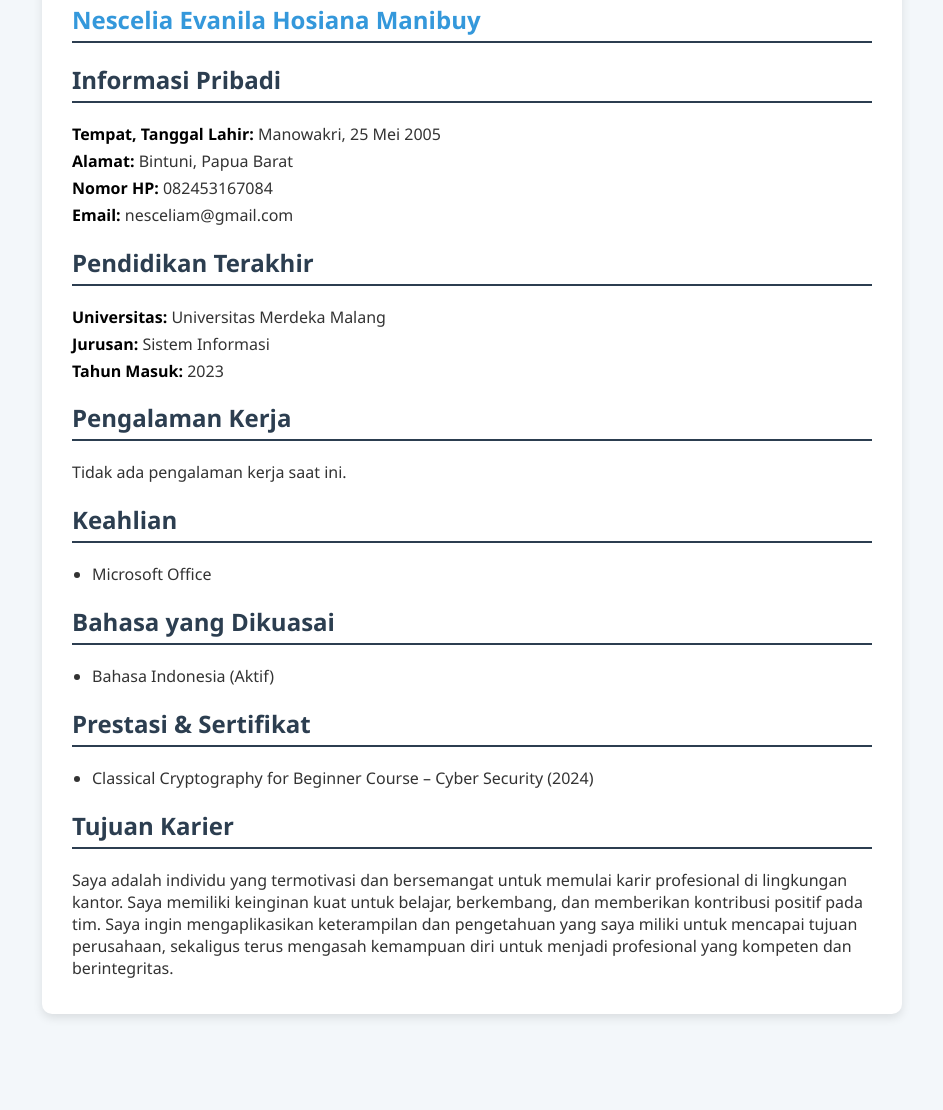
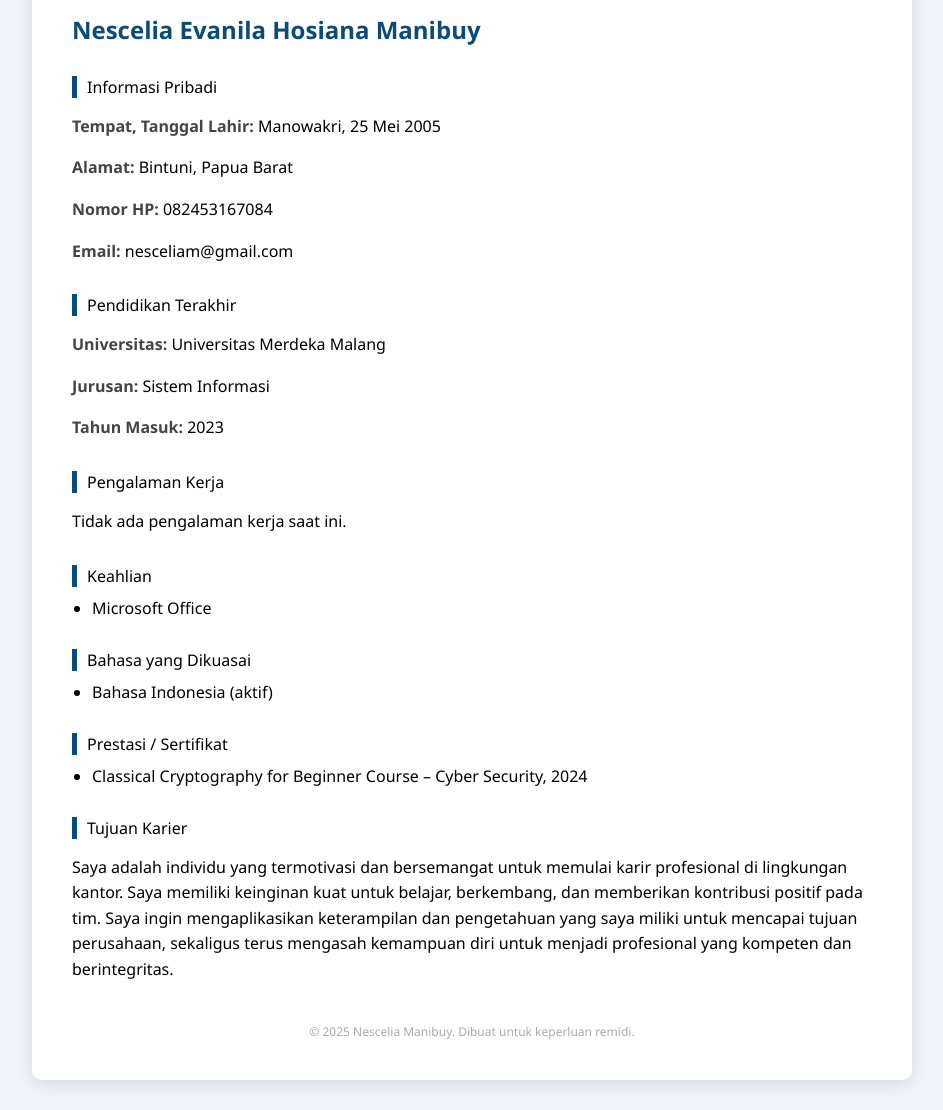
Before and after one commit to Nesceliamanibuy/cv-nescelia-manibuy, a plain HTML site: page index.html in a window 1280 px wide. Shown: the part 143-1253 px from the top of the page, without its empty margins (168-1111 px from the left). Before the commit the page ends 1187 px from the top, so only its background shows below. Drawn offline with Linux system fonts and the light colour scheme.

Commit message:
Update index.html

```diff
--- a/index.html
+++ b/index.html
@@ -2,83 +2,93 @@
 <html lang="id">
 <head>
   <meta charset="UTF-8">
-  <meta name="viewport" content="width=device-width, initial-scale=1.0">
-  <title>CV Nescelia</title>
+  <meta name="viewport" content="width=device-width, initial-scale=1">
+  <title>CV Nescelia Manibuy</title>
   <style>
     body {
       font-family: 'Segoe UI', sans-serif;
-      background: #f3f7fa;
+      background: #f0f4f8;
       margin: 0;
       padding: 0;
-      color: #333;
     }
     .container {
       max-width: 800px;
-      background: #fff;
+      background: #ffffff;
       margin: 30px auto;
-      padding: 30px;
+      padding: 40px;
       border-radius: 10px;
-      box-shadow: 0 4px 10px rgba(0,0,0,0.1);
+      box-shadow: 0 5px 15px rgba(0,0,0,0.1);
     }
-    h1 {
-      text-align: center;
-      color: #2c3e50;
-    }
-    h2 {
-      border-bottom: 2px solid #2c3e50;
-      padding-bottom: 5px;
-      color: #2c3e50;
+    h1, h2 {
+      color: #0a4b78;
     }
     p {
-      margin: 5px 0;
+      line-height: 1.6;
     }
-    strong {
-      color: #000;
+    .section-title {
+      border-left: 5px solid #0a4b78;
+      padding-left: 10px;
+      margin-top: 30px;
+      margin-bottom: 10px;
     }
     ul {
+      margin-top: 0;
       padding-left: 20px;
     }
     .highlight {
-      color: #3498db;
+      font-weight: bold;
+      color: #444;
+    }
+    .footer {
+      text-align: center;
+      font-size: 12px;
+      color: #aaa;
+      margin-top: 40px;
     }
   </style>
 </head>
 <body>
   <div class="container">
     <h1>Curriculum Vitae</h1>
-    <h2 class="highlight">Nescelia Evanila Hosiana Manibuy</h2>
+    <h2>Nescelia Evanila Hosiana Manibuy</h2>
 
-    <h2>Informasi Pribadi</h2>
-    <p><strong>Tempat, Tanggal Lahir:</strong> Manowakri, 25 Mei 2005</p>
-    <p><strong>Alamat:</strong> Bintuni, Papua Barat</p>
-    <p><strong>Nomor HP:</strong> 082453167084</p>
-    <p><strong>Email:</strong> nesceliam@gmail.com</p>
+    <div class="section-title">Informasi Pribadi</div>
+    <p><span class="highlight">Tempat, Tanggal Lahir:</span> Manowakri, 25 Mei 2005</p>
+    <p><span class="highlight">Alamat:</span> Bintuni, Papua Barat</p>
+    <p><span class="highlight">Nomor HP:</span> 082453167084</p>
+    <p><span class="highlight">Email:</span> nesceliam@gmail.com</p>
 
-    <h2>Pendidikan Terakhir</h2>
-    <p><strong>Universitas:</strong> Universitas Merdeka Malang</p>
-    <p><strong>Jurusan:</strong> Sistem Informasi</p>
-    <p><strong>Tahun Masuk:</strong> 2023</p>
+    <div class="section-title">Pendidikan Terakhir</div>
+    <p><span class="highlight">Universitas:</span> Universitas Merdeka Malang</p>
+    <p><span class="highlight">Jurusan:</span> Sistem Informasi</p>
+    <p><span class="highlight">Tahun Masuk:</span> 2023</p>
 
-    <h2>Pengalaman Kerja</h2>
+    <div class="section-title">Pengalaman Kerja</div>
     <p>Tidak ada pengalaman kerja saat ini.</p>
 
-    <h2>Keahlian</h2>
+    <div class="section-title">Keahlian</div>
     <ul>
       <li>Microsoft Office</li>
     </ul>
 
-    <h2>Bahasa yang Dikuasai</h2>
+    <div class="section-title">Bahasa yang Dikuasai</div>
     <ul>
-      <li>Bahasa Indonesia (Aktif)</li>
+      <li>Bahasa Indonesia (aktif)</li>
     </ul>
 
-    <h2>Prestasi & Sertifikat</h2>
+    <div class="section-title">Prestasi / Sertifikat</div>
     <ul>
-      <li>Classical Cryptography for Beginner Course – Cyber Security (2024)</li>
+      <li>Classical Cryptography for Beginner Course – Cyber Security, 2024</li>
     </ul>
 
-    <h2>Tujuan Karier</h2>
-    <p>Saya adalah individu yang termotivasi dan bersemangat untuk memulai karir profesional di lingkungan kantor. Saya memiliki keinginan kuat untuk belajar, berkembang, dan memberikan kontribusi positif pada tim. Saya ingin mengaplikasikan keterampilan dan pengetahuan yang saya miliki untuk mencapai tujuan perusahaan, sekaligus terus mengasah kemampuan diri untuk menjadi profesional yang kompeten dan berintegritas.</p>
+    <div class="section-title">Tujuan Karier</div>
+    <p>
+      Saya adalah individu yang termotivasi dan bersemangat untuk memulai karir profesional di lingkungan kantor. Saya memiliki keinginan kuat untuk belajar, berkembang, dan memberikan kontribusi positif pada tim. Saya ingin mengaplikasikan keterampilan dan pengetahuan yang saya miliki untuk mencapai tujuan perusahaan, sekaligus terus mengasah kemampuan diri untuk menjadi profesional yang kompeten dan berintegritas.
+    </p>
+
+    <div class="footer">
+      &copy; 2025 Nescelia Manibuy. Dibuat untuk keperluan remidi.
+    </div>
   </div>
 </body>
 </html>
```
